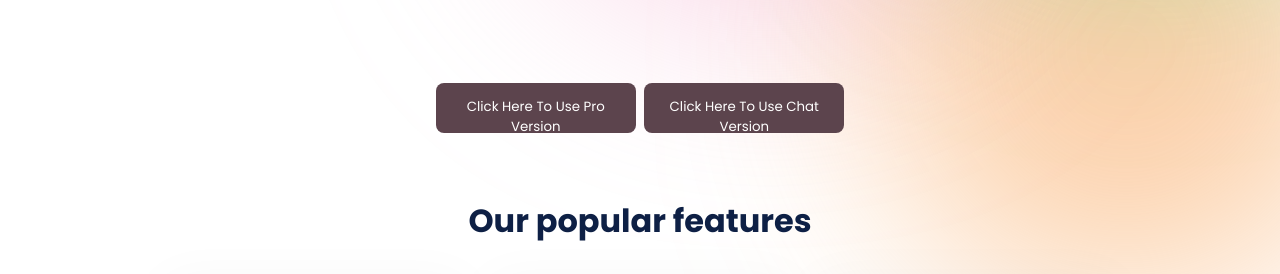
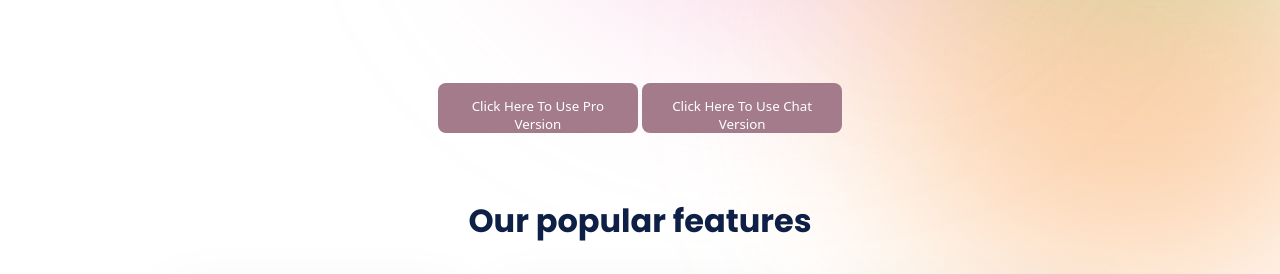
Before and after one commit to saichandan181/ChandanGPT, a plain HTML site: page index.html in a window 1280 px wide. Shown: the part 471-745 px from the top of the page. Drawn offline with Linux system fonts and the light colour scheme.

Commit message:
Update index.html

```diff
--- a/index.html
+++ b/index.html
@@ -58,13 +58,19 @@
                 <img src="_img/Gemini_language_model_logo (1).png" alt="Pulse Candy">
             </div>
             <div class="container1">
-                <a href="https://chandan-gpt-pro.vercel.app/">
-                    <button>Click Here To Use Pro Version</button>
-                   &nbsp;
-         <a href="https://chandan-ai.000webhostapp.com/chandan.html">
-            <button>Click Here To Use Chat Version</button>
-        </a>
-            </div>
+                  <a href="https://chandan-gpt-pro.vercel.app/">
+                    <button style="background-color: #a37b8a; font-family:system-ui, -apple-system, BlinkMacSystemFont, 'Segoe UI', Roboto, Oxygen, Ubuntu, Cantarell, 'Open Sans', 'Helvetica Neue', sans-serif ;">Click Here To Use Pro Version</button>
+                  </a>
+              &nbsp;
+                <div>
+
+                    <a href="https://chandan-ai.000webhostapp.com/chandan.html">
+                      <button  style="background-color: #a37b8a; font-family: system-ui, -apple-system, BlinkMacSystemFont, 'Segoe UI', Roboto, Oxygen, Ubuntu, Cantarell, 'Open Sans', 'Helvetica Neue', sans-serif ;">Click Here To Use Chat Version</button>
+                    </a>
+
+                </div>
+              </div>
+
             <div class="gradient">
                 <div class="circle1"></div>
                 <div class="circle2"></div>
```
